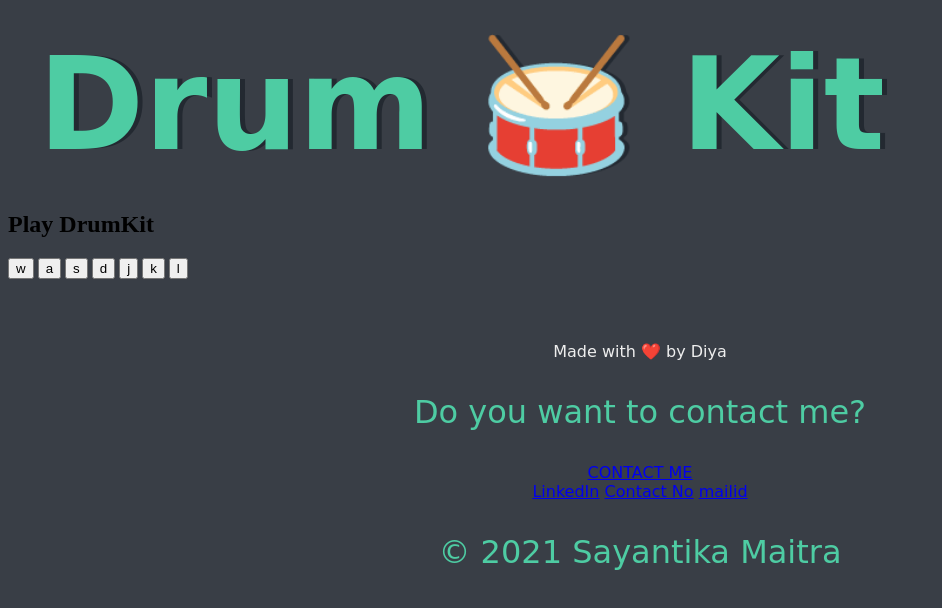
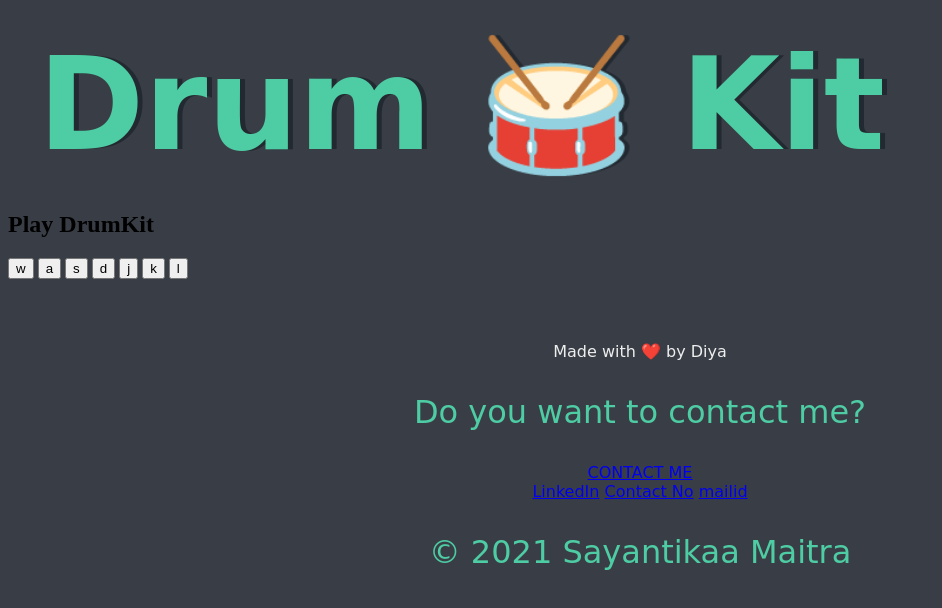
Before and after one commit to SayantikaMaitra/DrumKit, a plain HTML site: page index.html in a window 1280 px wide. Shown: the whole page, without its empty margins (0-942 px from the left). Drawn offline with Linux system fonts and the light colour scheme.

Commit message:
Update index.html

```diff
--- a/index.html
+++ b/index.html
@@ -34,7 +34,7 @@
   <a class="footer-link" href="callto:7908886585">Contact No</a>
   <a class="footer-link" href="mailto:diyamaitra989@gmail.com">mailid</a>
 
-  <p class="copy-right">© 2021 Sayantika Maitra</p>
+  <p class="copy-right">© 2021 Sayantikaa Maitra</p>
 </div>
   </footer>
   <script src="index.js" charset="utf-8"></script>
```
